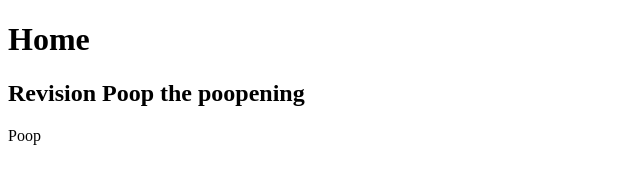
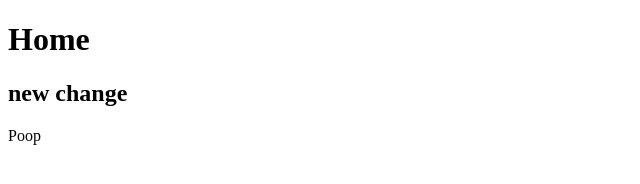
Before and after one commit to jeffmshepherd/htmlTest, a plain HTML site: page index.html in a window 1280 px wide. Shown: the whole page, without its empty margins (0-640 px from the left). Drawn offline with Linux system fonts and the light colour scheme.

Commit message:
This works

```diff
--- a/index.html
+++ b/index.html
@@ -7,7 +7,7 @@
 <body>
 
   <h1>Home</h1>
-  <h2>Revision Poop the poopening</h2>
+  <h2>new change</h2>
   <p>Poop</p>
 
 </body>
```
